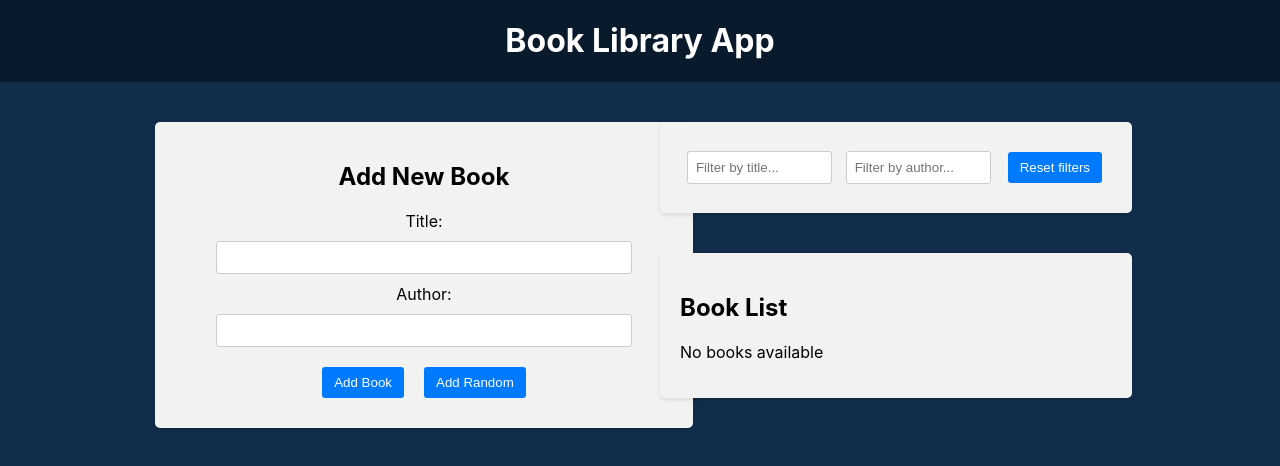
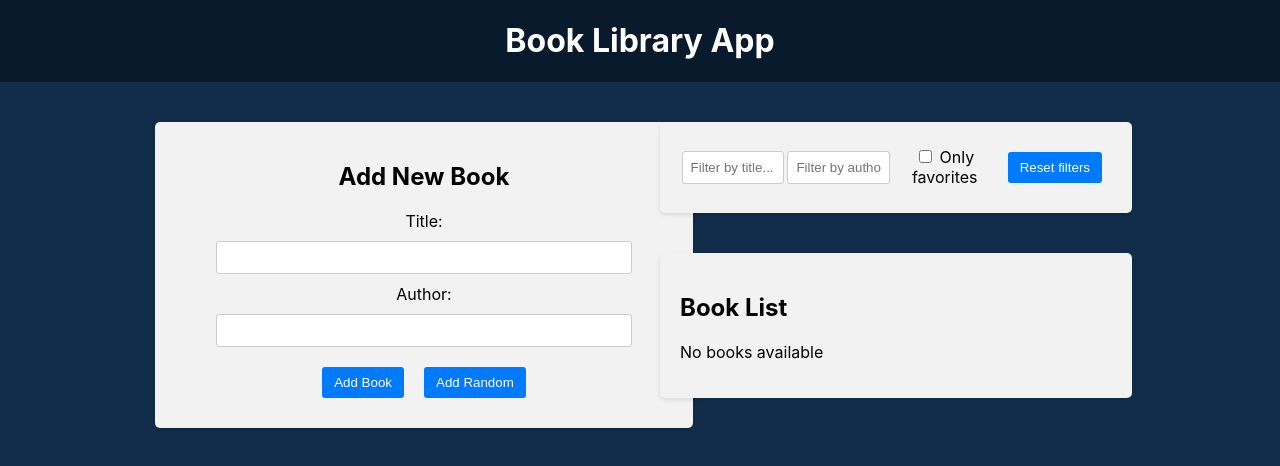
Before and after one commit to Silgorn/book-library-app, an Angular app: page / in a window 1280 px wide. Shown: the top 466 px of the page. Built offline with nearby package versions, Linux system fonts and the light colour scheme.

Commit message:
add book filtration by favorite

```diff
--- a/src/app/books.ts
+++ b/src/app/books.ts
@@ -12,6 +12,7 @@ export class BooksService {
   private books: BookInfo[] = [];
   private filterTitle: string = '';
   private filterAuthor: string = '';
+  private onlyFavorites: boolean = false;
 
   setTitleFilter(title: string) {
     this.filterTitle = title.toLowerCase();
@@ -21,9 +22,14 @@ export class BooksService {
     this.filterAuthor = author.toLowerCase();
   }
 
+  setOnlyFavoritesFilter(value: boolean) {
+    this.onlyFavorites = value;
+  }
+
   resetFilter() {
     this.filterTitle = '';
     this.filterAuthor = '';
+    this.onlyFavorites = false;
   }
 
   getBooks(): BookInfo[] {
@@ -32,7 +38,9 @@ export class BooksService {
 
       const matchesAuthor = book.author.toLowerCase().includes(this.filterAuthor);
 
-      return matchesTitle && matchesAuthor;
+      const matchesFavorites = this.onlyFavorites ? book.isFavorite : true;
+
+      return matchesTitle && matchesAuthor && matchesFavorites;
     });
   }
 
@@ -55,10 +63,6 @@ export class BooksService {
     );
   }
 
-  getFavoriteBooks(): BookInfo[] {
-    return this.books.filter((book) => book.isFavorite);
-  }
-
   private createBook(book: BookInput) {
     return { ...book, id: uuidv4(), isFavorite: false };
   }
--- a/src/app/components/filter/filter.html
+++ b/src/app/components/filter/filter.html
@@ -16,6 +16,16 @@
         (input)="handleAuthorFilterChange()"
       />
     </div>
+    <div class="filter-group">
+      <label>
+        <input
+          type="checkbox"
+          [formControl]="onlyFavoritesFilterControl"
+          (change)="handleOnlyFavoritesChange()"
+        />
+        Only favorites
+      </label>
+    </div>
     <button type="button" (click)="handleResetFilters()">Reset filters</button>
   </div>
 </div>
--- a/src/app/components/filter/filter.ts
+++ b/src/app/components/filter/filter.ts
@@ -13,6 +13,7 @@ export class Filter {
 
   readonly titleFilterControl = new FormControl('', { nonNullable: true });
   readonly authorFilterControl = new FormControl('', { nonNullable: true });
+  readonly onlyFavoritesFilterControl = new FormControl(false, { nonNullable: true });
 
   handleTitleFilterChange(): void {
     this.booksService.setTitleFilter(this.titleFilterControl.value || '');
@@ -22,9 +23,14 @@ export class Filter {
     this.booksService.setAuthorFilter(this.authorFilterControl.value || '');
   }
 
+  handleOnlyFavoritesChange(): void {
+    this.booksService.setOnlyFavoritesFilter(this.onlyFavoritesFilterControl.value);
+  }
+
   handleResetFilters(): void {
     this.booksService.resetFilter();
     this.titleFilterControl.reset('');
     this.authorFilterControl.reset('');
+    this.onlyFavoritesFilterControl.reset(false);
   }
 }
```
